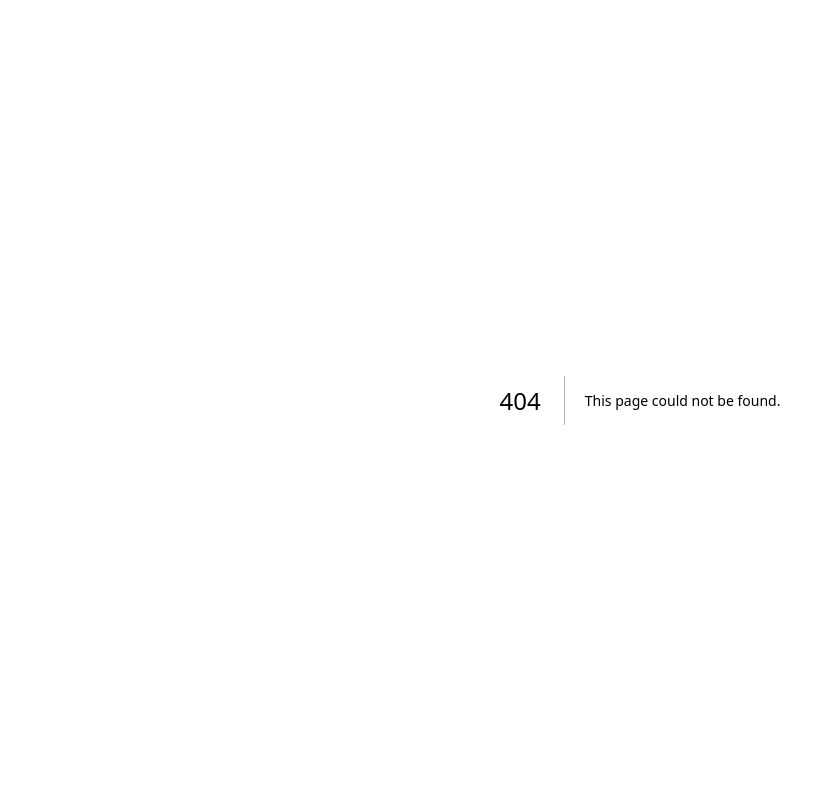
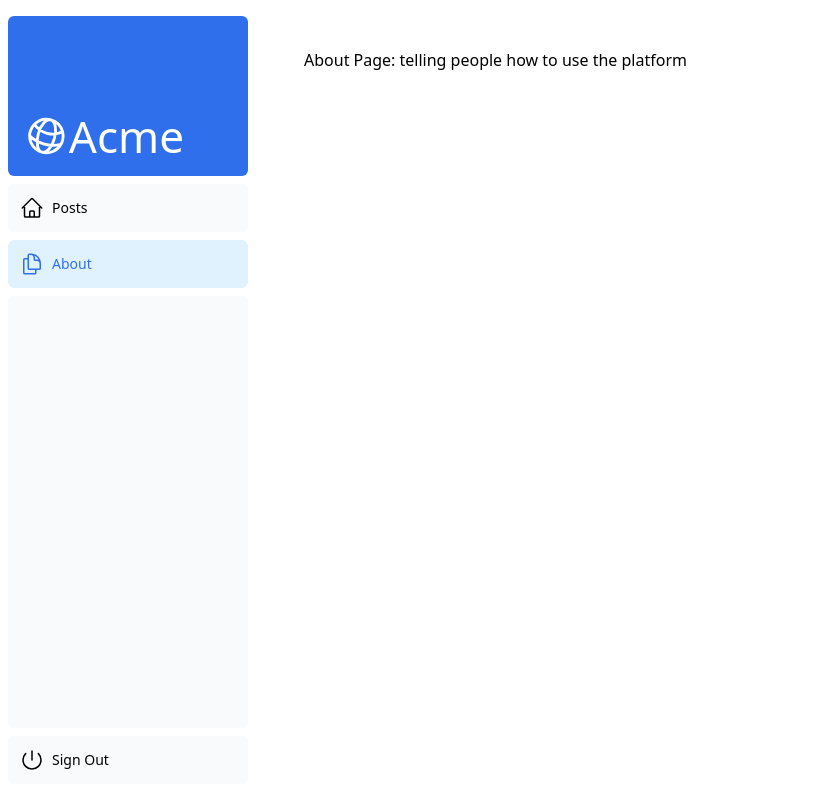
Before and after one commit to Lukehsu1999/interview-experience-sharing-platform, a Next.js app: page /posts/about in a window 1280 px wide. Before the commit this address had no page. Shown: the whole page, without its empty margins (0-835 px from the left). Built offline with nearby package versions, Linux system fonts and the light colour scheme.

Commit message:
Create page layout for Posts, About, and customize the nav bar and nav links

```diff
--- /dev/null
+++ b/app/posts/about/page.tsx
@@ -0,0 +1,3 @@
+export default function Page() {
+    return <p>About Page: telling people how to use the platform</p>;
+}
--- /dev/null
+++ b/app/posts/layout.tsx
@@ -0,0 +1,12 @@
+import SideNav from '@/app/ui/posts/sidenav';
+
+export default function Layout({ children }: { children: React.ReactNode }) {
+  return (
+    <div className="flex h-screen flex-col md:flex-row md:overflow-hidden">
+      <div className="w-full flex-none md:w-64">
+        <SideNav />
+      </div>
+      <div className="flex-grow p-6 md:overflow-y-auto md:p-12">{children}</div>
+    </div>
+  );
+}
--- /dev/null
+++ b/app/posts/page.tsx
@@ -0,0 +1,3 @@
+export default function Page() {
+    return <p>All Posts Page</p>;
+}
--- /dev/null
+++ b/app/ui/posts/nav-links.tsx
@@ -0,0 +1,46 @@
+'use client';
+
+import {
+  UserGroupIcon,
+  HomeIcon,
+  DocumentDuplicateIcon,
+} from '@heroicons/react/24/outline';
+import Link from 'next/link';
+import { usePathname } from 'next/navigation';
+import clsx from 'clsx';
+// Map of links to display in the side navigation.
+// Depending on the size of the application, this would be stored in a database.
+const links = [
+  { name: 'Posts', href: '/posts', icon: HomeIcon },
+  {
+    name: 'About',
+    href: '/posts/about',
+    icon: DocumentDuplicateIcon,
+  },
+];
+
+export default function NavLinks() {
+  const pathname = usePathname();
+  return (
+    <>
+      {links.map((link) => {
+        const LinkIcon = link.icon;
+        return (
+          <Link
+            key={link.name}
+            href={link.href}
+            className={clsx(
+              'flex h-[48px] grow items-center justify-center gap-2 rounded-md bg-gray-50 p-3 text-sm font-medium hover:bg-sky-100 hover:text-blue-600 md:flex-none md:justify-start md:p-2 md:px-3',
+              {
+                'bg-sky-100 text-blue-600': pathname === link.href,
+              },
+            )}
+          >
+            <LinkIcon className="w-6" />
+            <p className="hidden md:block">{link.name}</p>
+          </Link>
+        );
+      })}
+    </>
+  );
+}
--- /dev/null
+++ b/app/ui/posts/sidenav.tsx
@@ -0,0 +1,29 @@
+import Link from 'next/link';
+import NavLinks from '@/app/ui/posts/nav-links';
+import AcmeLogo from '@/app/ui/acme-logo';
+import { PowerIcon } from '@heroicons/react/24/outline';
+
+export default function SideNav() {
+  return (
+    <div className="flex h-full flex-col px-3 py-4 md:px-2">
+      <Link
+        className="mb-2 flex h-20 items-end justify-start rounded-md bg-blue-600 p-4 md:h-40"
+        href="/"
+      >
+        <div className="w-32 text-white md:w-40">
+          <AcmeLogo />
+        </div>
+      </Link>
+      <div className="flex grow flex-row justify-between space-x-2 md:flex-col md:space-x-0 md:space-y-2">
+        <NavLinks />
+        <div className="hidden h-auto w-full grow rounded-md bg-gray-50 md:block"></div>
+        <form>
+          <button className="flex h-[48px] w-full grow items-center justify-center gap-2 rounded-md bg-gray-50 p-3 text-sm font-medium hover:bg-sky-100 hover:text-blue-600 md:flex-none md:justify-start md:p-2 md:px-3">
+            <PowerIcon className="w-6" />
+            <div className="hidden md:block">Sign Out</div>
+          </button>
+        </form>
+      </div>
+    </div>
+  );
+}
```
